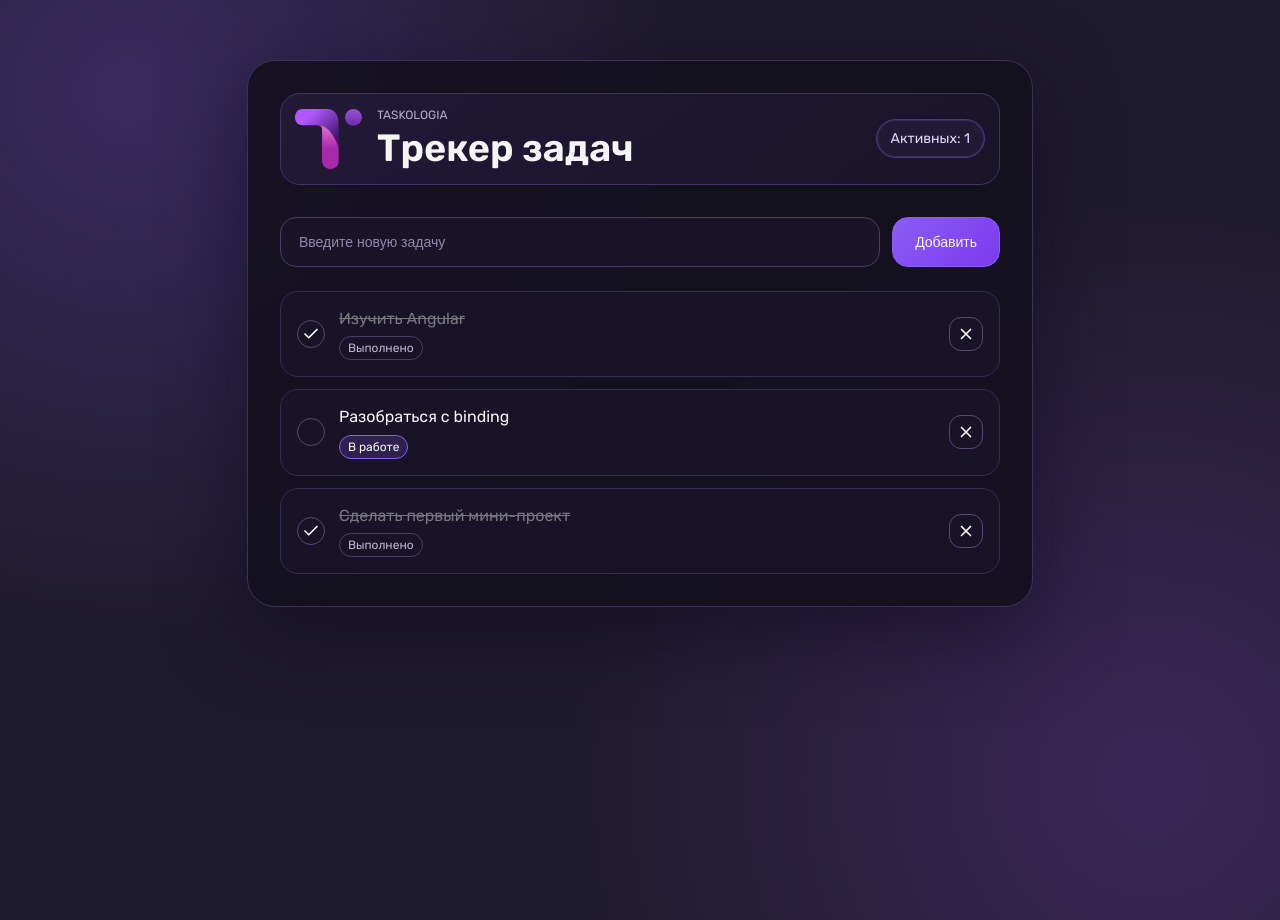
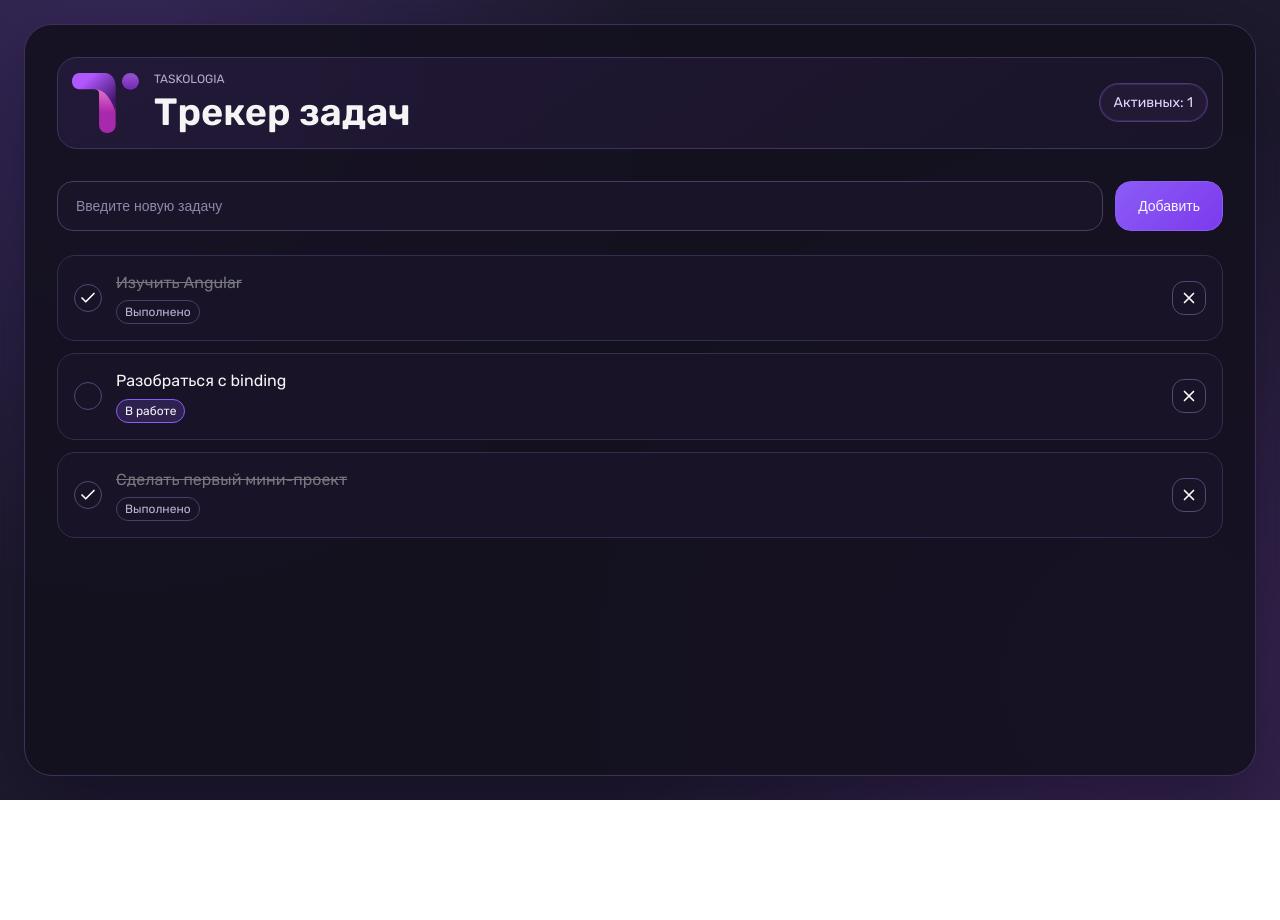
Before and after one commit to AngelinaSagittangel/taskologia_Angular, an Angular app: page / in a window 1280 px wide. After the commit the page ends 800 px from the top, so only its background shows below. Built offline with nearby package versions, Linux system fonts and the light colour scheme.

Commit message:
task-details

```diff
--- a/src/app/app.html
+++ b/src/app/app.html
@@ -1,4 +1,6 @@
 <main class="tasks">
+
+  <div class="tasks__layout" [class.tasks__layout_with-details]="selectedTask">
     <section class="tasks__container">
 
       <div class="tasks__header">
@@ -28,7 +30,11 @@
       <div class="tasks__list">
 
         @for (task of tasks; track task.id) {
-        <app-task-card [task]="task" (toggled)="toggleTask($event)" (deleted)="deleteTask($event)"></app-task-card>
+          <app-task-card [task]="task"
+                         [isSelected]="selectedTask?.id === task.id"
+                         (toggle)="toggleTask($event)"
+                         (delete)="deleteTask($event)"
+                         (select)="selectTask($event)"></app-task-card>
         } @empty {
           <div class="tasks__empty">
             <p>Задач пока нет</p>
@@ -38,4 +44,11 @@
       </div>
 
     </section>
+
+    @if (selectedTask) {
+      <app-task-details [task]="selectedTask" (close)="closeDetails()"></app-task-details>
+    }
+  </div>
+
+
 </main>
--- a/src/app/app.scss
+++ b/src/app/app.scss
@@ -1,20 +1,35 @@
 .tasks {
   min-height: 100vh;
-  padding: 60px 20px;
+  padding: 24px;
+  box-sizing: border-box;
   background: radial-gradient(circle at 10% 10%, rgba(139, 92, 246, 0.24), transparent 38%),
   radial-gradient(circle at 90% 85%, rgba(168, 85, 247, 0.2), transparent 42%),
   #1f1b2e;
   color: #f5f5f5;
+  display: flex;
+  flex-direction: column;
+
+  &__layout {
+    flex: 1;
+    display: grid;
+    grid-template-columns: minmax(0, 1fr);
+    gap: 20px;
+
+    &_with-details {
+      grid-template-columns: minmax(0, 1fr) minmax(280px, 400px);
+    }
+  }
 
   &__container {
-    max-width: 720px;
-    margin: 0 auto;
+    margin: 0;
     padding: 32px;
     border: 1px solid #3b3256;
     border-radius: 28px;
     background: rgba(19, 16, 30, 0.9);
     box-shadow: 0 24px 80px rgba(12, 5, 30, 0.5);
   }
+
+
 
   &__header {
     display: grid;
@@ -164,6 +179,15 @@
   }
 }
 
+@media screen and (max-width: 900px) {
+  .tasks {
+    &__layout_with-details {
+      grid-template-columns: 1fr;
+      padding-bottom: 300px;
+    }
+  }
+}
+
 
 @media screen and (max-width: 640px) {
   .tasks {
--- a/src/app/app.ts
+++ b/src/app/app.ts
@@ -2,12 +2,14 @@ import { Component, ElementRef, signal, ViewChild } from '@angular/core';
 import { Task } from './tasks/task';
 import { FormsModule } from '@angular/forms';
 import { TaskCard } from './tasks/task-card/task-card';
+import { TaskDetails } from './tasks/task-details/task-details';
 
 @Component({
   selector: 'app-root',
   imports: [
     FormsModule,
-    TaskCard
+    TaskCard,
+    TaskDetails
   ],
   templateUrl: './app.html',
   styleUrl: './app.scss'
@@ -16,11 +18,22 @@ export class App {
   @ViewChild('inputElement') inputElement!: ElementRef<HTMLInputElement>;
 
   taskTitle: string = '';
+  selectedTask: Task | null = null;
 
   tasks: Task[] = [
-    { id: 1, title: 'Изучить Angular', completed: true },
-    { id: 2, title: 'Разобраться с binding', completed: false },
-    { id: 3, title: 'Сделать первый мини-проект', completed: true }
+    { id: 1, title: 'Изучить Angular', completed: true, description: 'Разобраться с основами и декораторами' },
+    {
+      id: 2,
+      title: 'Разобраться с binding',
+      completed: false,
+      description: ''
+    },
+    {
+      id: 3,
+      title: 'Сделать первый мини-проект',
+      completed: true,
+      description: 'Самостоятельно реализовать первый проект на Angular'
+    }
   ];
 
   toggleTask(task: Task) {
@@ -37,12 +50,16 @@ export class App {
     this.tasks.push({
       id: this.tasks.length ? this.tasks[this.tasks.length - 1].id + 1 : 1,
       title: task,
-      completed: false
+      completed: false,
+      description: ''
     });
     this.taskTitle = '';
   }
 
   deleteTask(id: number) {
+    if (this.selectedTask && this.selectedTask.id === id) {
+      this.selectedTask = null;
+    }
     this.tasks = this.tasks.filter((task) => task.id !== id);
   }
 
@@ -54,4 +71,12 @@ export class App {
     this.taskTitle = '';
     this.inputElement.nativeElement.focus();
   }
+
+  closeDetails() {
+    this.selectedTask = null;
+  }
+
+  selectTask(task: Task) {
+    this.selectedTask = task;
+  }
 }
--- a/src/app/tasks/task-card/task-card.html
+++ b/src/app/tasks/task-card/task-card.html
@@ -1,5 +1,7 @@
-<div class="task-card" [class.task-card_completed]="task.completed">
-  <button class="task-card__status" type="button" (click)="toggle()">
+<div class="task-card" [class.task-card_completed]="task.completed"
+     [class.task-card_selected]="isSelected"
+     (click)="select()">
+  <button class="task-card__status" type="button" (click)="toggle($event)">
     @if (task.completed) {
       <img src="images/icons/tick.svg" alt="Tick">
     }
@@ -12,7 +14,7 @@
       <span class="task-card__badge task-card__badge_active">В работе</span>
     }
   </div>
-  <button class="task-card__delete" type="button" (click)="delete()">
+  <button class="task-card__delete" type="button" (click)="delete($event)">
     <img src="images/icons/cross.svg" alt="Cross">
   </button>
 </div>
--- a/src/app/tasks/task-card/task-card.scss
+++ b/src/app/tasks/task-card/task-card.scss
@@ -8,6 +8,7 @@
   border-radius: 18px;
   background: #181326;
   transition: border-color 0.2s, background 0.2s;
+  cursor: pointer;
 
   &:hover {
     border-color: #6d50a9;
@@ -19,6 +20,11 @@
       color: #77777f;
       text-decoration: line-through;
     }
+  }
+
+  &_selected {
+    border-color: #8b5cf6;
+    background: #241936;
   }
 
   &__status,
--- a/src/app/tasks/task-card/task-card.ts
+++ b/src/app/tasks/task-card/task-card.ts
@@ -10,14 +10,22 @@ import { Task } from '../task';
 export class TaskCard {
 
   @Input({ required: true }) task!: Task;
-  @Output() deleted = new EventEmitter<number>();
-  @Output() toggled = new EventEmitter<Task>();
+  @Input() isSelected: boolean = false;
+  @Output('delete') deleted = new EventEmitter<number>();
+  @Output('toggle') toggled = new EventEmitter<Task>();
+  @Output('select') selected = new EventEmitter<Task>();
 
-  toggle() {
+  toggle(event: Event) {
+    event.stopPropagation();
     this.toggled.emit(this.task);
   }
 
-  delete() {
+  delete(event: Event) {
+    event.stopPropagation();
     this.deleted.emit(this.task.id);
   }
+
+  select() {
+    this.selected.emit(this.task);
+  }
 }
--- /dev/null
+++ b/src/app/tasks/task-details/task-details.html
@@ -0,0 +1,11 @@
+<aside class="task-details">
+  <div class="task-details__header">
+    <h2 class="task-details__title">{{ task.title }}</h2>
+    <button class="task-details__close" type="button" (click)="close()">
+      <img src="images/icons/cross.svg" alt="Cross">
+    </button>
+  </div>
+  <div class="task-details__description">
+    {{ task.description }}
+  </div>
+</aside>
--- /dev/null
+++ b/src/app/tasks/task-details/task-details.scss
@@ -0,0 +1,73 @@
+:host {
+  display: flex;
+  flex-direction: column;
+}
+
+.task-details {
+  padding: 24px;
+  border: 1px solid #3b3256;
+  border-radius: 28px;
+  background: rgba(19, 16, 30, 0.9);
+  height: 100%;
+
+  &__header {
+    display: flex;
+    align-items: flex-start;
+    justify-content: space-between;
+    gap: 16px;
+    margin-bottom: 20px;
+    padding-bottom: 16px;
+    border-bottom: 1px solid #41335f;
+  }
+
+  &__title {
+    margin: 0;
+    font-family: RubikSemiBold, sans-serif;
+    font-size: 22px;
+    line-height: 1.3;
+    color: #f5f5f5;
+  }
+
+  &__close {
+    display: flex;
+    align-items: center;
+    justify-content: center;
+    flex-shrink: 0;
+    width: 40px;
+    height: 40px;
+    border: 1px solid #554874;
+    border-radius: 12px;
+    background: transparent;
+
+    &:hover {
+      color: #f5f5f5;
+      border-color: #8b5cf6;
+      background: rgba(139, 92, 246, 0.14);
+    }
+  }
+
+  &__description {
+    margin: 0;
+    font-size: 15px;
+    line-height: 1.6;
+    color: #c9c0e4;
+    white-space: pre-wrap;
+  }
+}
+
+
+@media screen and (max-width: 900px) {
+  :host {
+    position: fixed;
+    width: 100%;
+    left: 0;
+    bottom: 0;
+    height: 300px;
+    box-sizing: border-box;
+    overflow-y: scroll;
+  }
+
+  .task-details {
+    border-radius: 0;
+  }
+}
--- /dev/null
+++ b/src/app/tasks/task-details/task-details.ts
@@ -0,0 +1,17 @@
+import { Component, EventEmitter, Input, Output } from '@angular/core';
+import { Task } from '../task';
+
+@Component({
+  selector: 'app-task-details',
+  imports: [],
+  templateUrl: './task-details.html',
+  styleUrl: './task-details.scss'
+})
+export class TaskDetails {
+  @Input({ required: true }) task!: Task;
+  @Output('close') closed = new EventEmitter<void>();
+
+  close() {
+    this.closed.emit();
+  }
+}
--- a/src/app/tasks/task.ts
+++ b/src/app/tasks/task.ts
@@ -2,4 +2,5 @@ export  type Task = {
   id: number,
   title: string,
   completed: boolean,
+  description: string,
 }
```
Lines whose indentation alone changed are shown as unchanged.
